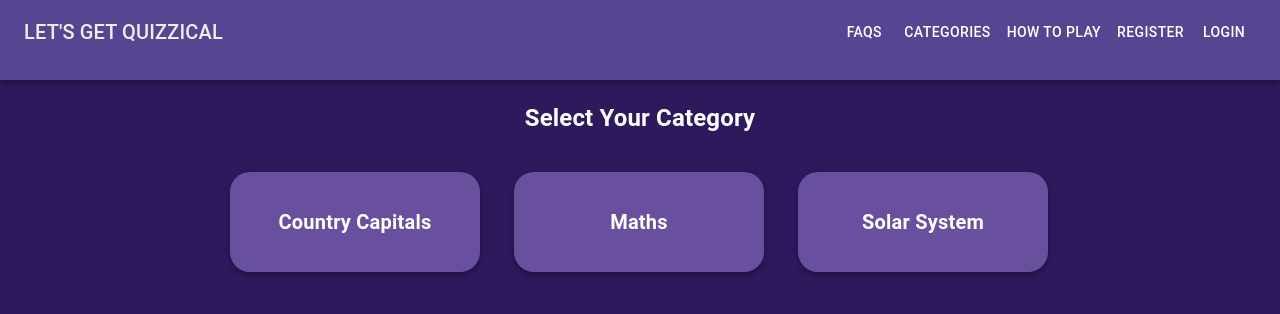
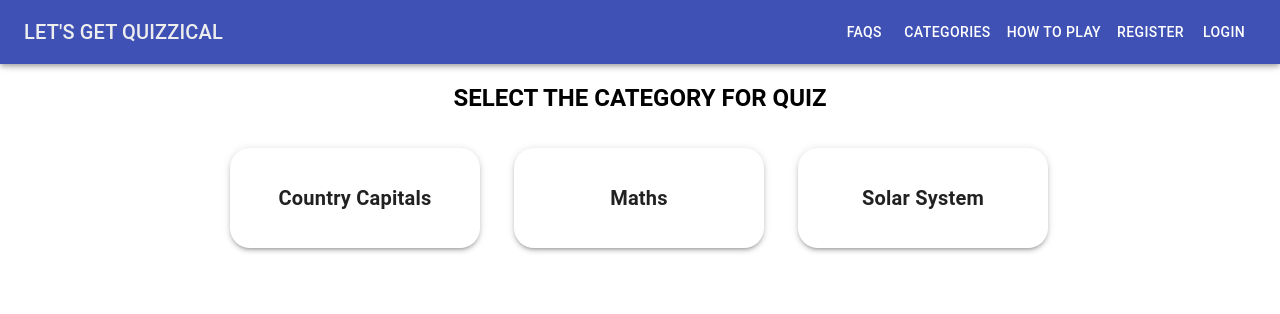
Before and after one commit to ms-cs-stevens/lets-get-quizzical, a React (Create React App) app: page /categories in a window 1280 px wide. Shown: the top 314 px of the page. Built offline with nearby package versions, Linux system fonts and the light colour scheme; no server answers.

Commit message:
Remove theme and Fix popup ui

```diff
--- a/src/App.jsx
+++ b/src/App.jsx
@@ -1,8 +1,5 @@
 import "./App.css";
-import { useEffect, useState, useMemo } from "react";
-import { createTheme, ThemeProvider } from "@mui/material/styles";
-import { purple, grey } from "@mui/material/colors";
-import CssBaseline from "@mui/material/CssBaseline";
+import { useEffect, useState } from "react";
 import { BrowserRouter as Router, Switch, Route } from "react-router-dom";
 import Navigation from "./components/Navigation";
 import Signup from "./components/user/SignUp";
@@ -22,29 +19,6 @@ import { Leaderboard } from "./components/leaderboard/Leaderboard";
 const App = () => {
   const [loading, setLoading] = useState(true);
   const setCurrentUser = useSetRecoilState(state.currentUserState);
-
-  const theme = useMemo(
-    () =>
-      createTheme({
-        palette: {
-          mode: "dark",
-          ...{
-            // palette values for dark mode
-            primary: purple,
-            divider: purple[700],
-            background: {
-              default: "#2d195c", //'#362b6b', //purple[900],
-              paper: "#5b4197", //purple[900],
-            },
-            text: {
-              primary: "#fff",
-              secondary: grey[500],
-            },
-          },
-        },
-      }),
-    []
-  );
 
   // authentication and setting up current user
   useEffect(() => {
@@ -67,8 +41,6 @@ const App = () => {
   }
 
   return (
-    <ThemeProvider theme={theme}>
-      <CssBaseline />
       <Router>
         <div className="App">
           <Navigation />
@@ -87,7 +59,6 @@ const App = () => {
           </div>
         </div>
       </Router>
-    </ThemeProvider>
   );
 };
 
--- a/src/components/Navigation.jsx
+++ b/src/components/Navigation.jsx
@@ -14,9 +14,7 @@ import state from "../state/global";
 
 const useStyles = makeStyles((theme) => ({
   appBar: {
-    borderBottomColor: "#564691",
-    background: "#564691",
-    height: "10vh",
+    height: "3.5 rem",
   },
   root: {
     flexGrow: 1,
--- a/src/components/quiz/Categories.jsx
+++ b/src/components/quiz/Categories.jsx
@@ -7,6 +7,9 @@ import Button from "@mui/material/Button";
 import Dialog from "@mui/material/Dialog";
 import DialogActions from "@mui/material/DialogActions";
 import DialogContent from "@mui/material/DialogContent";
+import DialogContentText from '@mui/material/DialogContentText';
+import Avatar from '@mui/material/Avatar';
+import AssignmentIcon from '@mui/icons-material/Assignment';
 import { Switch, FormControlLabel } from "@material-ui/core";
 import DialogTitle from "@mui/material/DialogTitle";
 import { useHistory } from "react-router-dom";
@@ -24,12 +27,13 @@ const Item = styled(Paper)(({ theme }) => ({
   fontWeight: "600",
   fontSize: 20,
   borderRadius: 20,
+  cursor: 'pointer',
 }));
 
 function Categories() {
   const [open, setOpen] = useState(false);
   const [loading, setLoading] = useState(false);
-  const [categories, setCategories] = useState([]);
+  const [categories, setCategories] = useState({});
   const [currentCategory, setCurrentCategory] = useRecoilState(
     state.currentCategoryState
   );
@@ -57,12 +61,11 @@ function Categories() {
     // const snapshot = await db
     //   .collection('categories')
     //   .get();
-    // let data = snapshot.docs.map((doc) => ({ id: doc.id, ...doc.data() }));
-    let data = [
-      { id: "country-capitals", label: "Country Capitals" },
-      { id: "mathematics", label: "Maths" },
-      { id: "solar-system", label: "Solar System" },
-    ];
+    // let data = {}
+    // snapshot.docs.map((doc) => (data[doc.id] = ...doc.data()));
+    let data = { "country-capitals": "Country Capitals",
+      "mathematics": "Maths",
+      "solar-system": "Solar System" };
     setCategories(data);
     setLoading(false);
   };
@@ -77,15 +80,15 @@ function Categories() {
 
   return (
     <Container maxWidth="md">
-      <h2>Select Your Category</h2>
+      <h2>SELECT THE CATEGORY FOR QUIZ</h2>
       <Grid
         container
         direction="row"
         justifyContent="space-evenly"
         alignItems="center"
       >
-        {categories.map((category, index) => (
-          <Grid item xs={6} md={4} key={index}>
+        { Object.entries(categories).map(([key, value]) => (
+          <Grid item xs={6} md={4} key={key}>
             <Box
               sx={{
                 p: 2,
@@ -96,21 +99,35 @@ function Categories() {
               }}
             >
               <Item
-                style={{ cursor: "pointer" }}
-                onClick={(e) => handleCategorySelect(e, category.id)}
-                key={index}
+                onClick={(e) => handleCategorySelect(e, key)}
+                key={key}
                 elevation={3}
               >
-                {category.label}
+                {value}
               </Item>
             </Box>
           </Grid>
         ))}
       </Grid>
-      <Dialog maxWidth={"md"} fullWidth={true} open={open} align="left">
-        <DialogTitle>Quiz options</DialogTitle>
-        <DialogContent>
-          You have selected <b>{currentCategory}</b> category.
+      <Dialog maxWidth={"sm"} fullWidth={true} open={open} align="left">
+        <DialogTitle>
+        <Grid container direction="row" alignItems="center">
+          <Grid item xs={2}>
+            <Avatar variant="rounded" sx={{ width: 56, height: 56 }}>
+              <AssignmentIcon />
+            </Avatar>
+          </Grid>
+          <Grid item xs={10}>
+            Selected Category: {categories[currentCategory]}
+            <br/>
+            <small>10 Questions</small>
+          </Grid>
+        </Grid>
+        </DialogTitle>
+        <DialogContent dividers>
+          <DialogContentText>
+            You can set timer for quiz. You'll get 1 bonus point for each correct question if finished within the time.
+          </DialogContentText>
           <Box
             noValidate
             component="form"
@@ -123,21 +140,17 @@ function Categories() {
           >
             <FormControlLabel
               sx={{ mt: 1 }}
-              control={
-                <Switch checked={timer} onChange={() => setTimer(!timer)} />
-              }
+              control={ <Switch checked={timer} onChange={() => setTimer(!timer)} />  }
               label="Timer"
             />
-            {timer &&
-              "You'll get 1 bonus point for each correct question if finished within the timeframe"}
           </Box>
         </DialogContent>
         <DialogActions>
+          <Button color="primary" onClick={cancelQuiz}>
+            Change Category
+          </Button>
           <Button color="primary" onClick={handleStartQuiz}>
             Start Quiz
-          </Button>
-          <Button color="primary" onClick={cancelQuiz}>
-            Change Category
           </Button>
         </DialogActions>
       </Dialog>
--- a/src/components/quiz/questions.jsx
+++ b/src/components/quiz/questions.jsx
@@ -1,4 +1,5 @@
 import { useEffect, useState } from 'react';
+import { useHistory } from "react-router-dom";
 import { useRecoilState } from "recoil";
 import state from "../../state/global"
 import Button from '@mui/material/Button';
@@ -6,6 +7,7 @@ import firebase from '../../firebase/firebaseApp';
 import Timer from './Timer';
 
 function Questions() {
+  const history = useHistory();
   const [questions, setQuestions] = useState([]);
   const [loading, setLoading] = useState(false);
   const [showScore, setShowScore] = useState(false);
@@ -108,7 +110,7 @@ function Questions() {
       // save question with ans
       console.log("--before---", quizAnswers)
       setQuizAnswers(quizAnswers.push({
-        questionId : {isCorrect: true, selected: choice}
+        questionId : { isCorrect: true, selected: choice }
       }))
 
       console.log("---quiz ans---", quizAnswers)
@@ -125,9 +127,13 @@ function Questions() {
 
   useEffect(() => {
     if(currentCategory) {
+      const d = new Date();
+      setStartTime(d.getTime())
       getQuestions();
     } else {
       // redirect to category page to select category
+      // give alert before redirecting
+      history.push("/categories");
     }
   }, [currentCategory])
 
```
